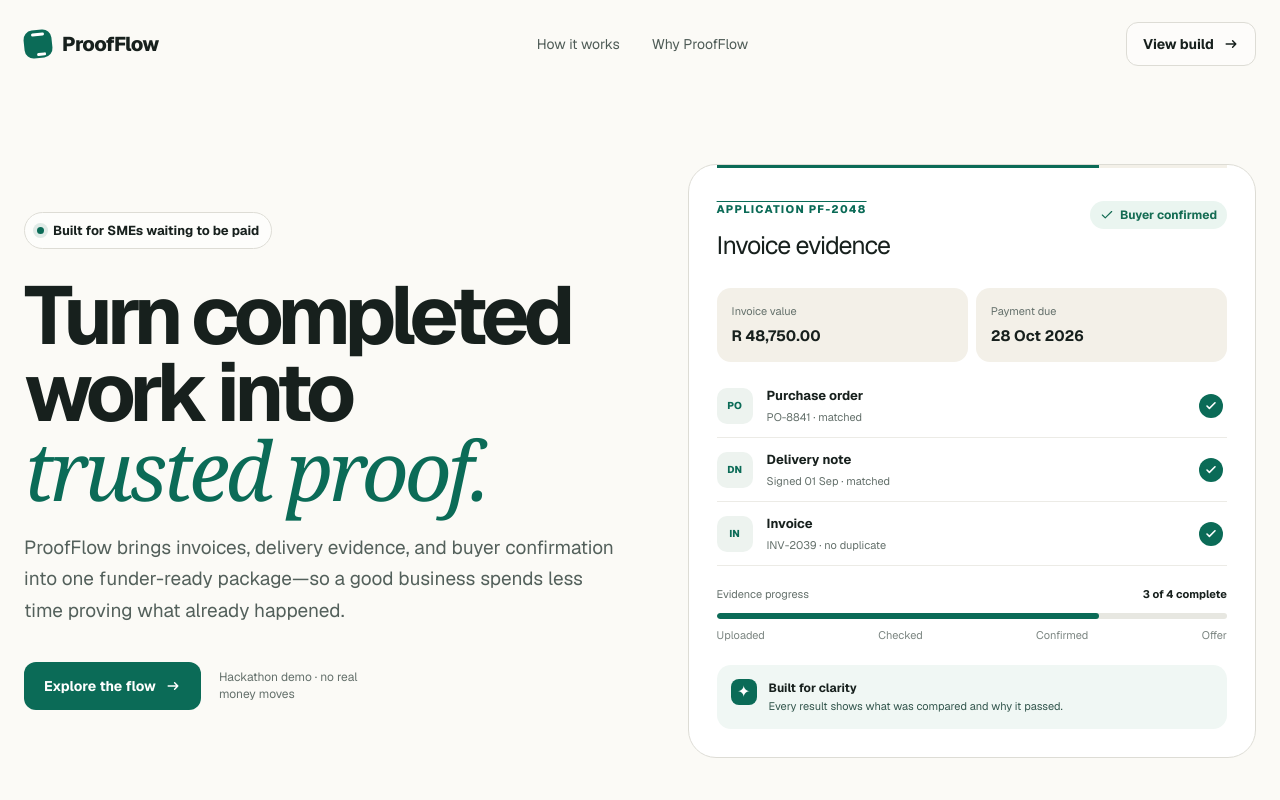
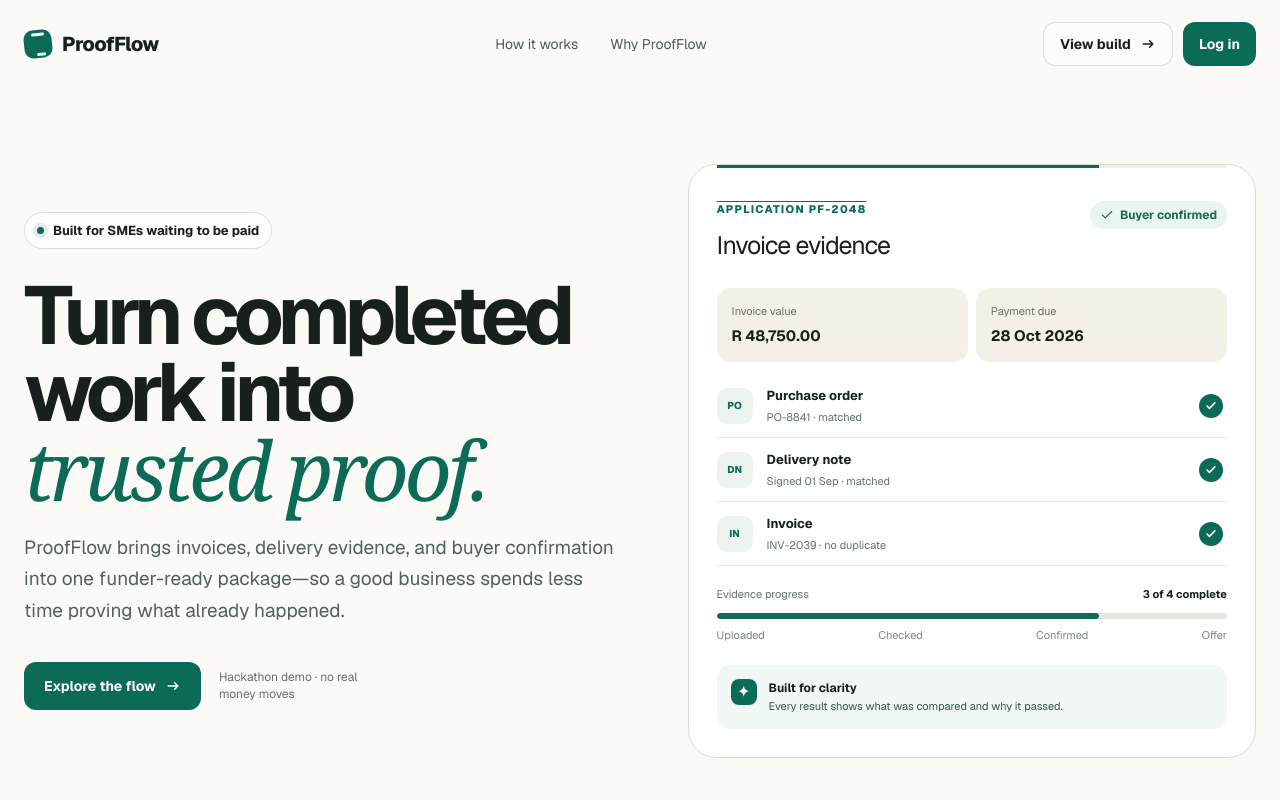
Before and after one commit to Baraka-kileo/proofflow, a Next.js app: page / in a window 1280 px wide. Shown: the top 800 px of the page. Built offline with nearby package versions, Linux system fonts and the light colour scheme.

Commit message:
feat: add landing page login action

```diff
--- a/src/app/globals.css
+++ b/src/app/globals.css
@@ -30,6 +30,7 @@
 .site-header nav { display:flex; align-items:center; gap:32px; font-size:14px; color:#4f5c57; }
 .site-header nav a { min-height:44px; display:inline-flex; align-items:center; }
 .site-header nav a:hover { color:var(--ink); }
+.site-actions { display:flex; align-items:center; gap:10px; }
 .button { min-height:48px; padding:0 20px; border-radius:12px; display:inline-flex; align-items:center; justify-content:center; gap:9px; font-weight:680; font-size:14px; transition:background-color .16s ease,color .16s ease,transform .16s ease,border-color .16s ease; }
 .button:hover { transform:translateY(-1px); }
 .button-small { min-height:44px; padding:0 16px; }
@@ -91,5 +92,5 @@
 @media (max-width:900px) { nav { display:none; }.hero { grid-template-columns:1fr; gap:56px; padding-top:56px; }.proof-card { max-width:620px; }.section-heading { grid-template-columns:1fr; gap:24px; }.section-heading p { margin:0; }.step-grid { grid-template-columns:1fr 1fr; }.step-grid li:nth-child(2) { border-right:0; }.why { grid-template-columns:1fr; gap:36px; } }
 @media (max-width:1023px) { .app-layout { display:block; }.app-rail { display:none; }.app-topbar { position:sticky; top:0; z-index:30; min-height:72px; }.mobile-bar { position:fixed; left:0; right:0; bottom:0; z-index:40; display:block; border-top:1px solid var(--border); background:rgba(255,255,255,.94); padding:max(6px,env(safe-area-inset-bottom)) 8px; backdrop-filter:blur(16px); }.mobile-bar nav { display:flex; } }
 @media (max-width:820px) { .login-layout { grid-template-columns:1fr; }.login-story { min-height:360px; }.login-panel { padding-block:56px; } }
-@media (max-width:600px) { .site-header,.hero,.workflow,footer { width:min(100% - 32px,1280px); }.site-header { height:72px; }.site-header .button { padding:0 12px; font-size:12px; }.hero { min-height:auto; padding:48px 0 72px; }.hero-copy { min-width:0; }.hero h1 { font-size:50px; }.hero-lead { font-size:16px; }.hero-actions { align-items:flex-start; flex-direction:column; }.microcopy { max-width:none; }.proof-card { border-radius:20px; padding:20px; }.proof-card-top { flex-direction:column; }.amount-row { grid-template-columns:1fr; }.proof-strip { justify-content:flex-start; overflow:hidden; flex-wrap:wrap; }.workflow { padding:88px 0; }.step-grid { grid-template-columns:1fr; }.step-grid li,.step-grid li+li { min-height:auto; padding:24px 0 32px; border-right:0; }.step-grid h3 { margin:38px 0 10px; }.why { padding-top:72px; padding-bottom:72px; }.why p { font-size:15px; }footer { align-items:flex-start; flex-direction:column; justify-content:center; } }
+@media (max-width:600px) { .site-header,.hero,.workflow,footer { width:min(100% - 32px,1280px); }.site-header { height:72px; }.site-header .button { padding:0 12px; font-size:12px; }.site-actions { gap:6px; }.site-actions .build-link { display:none; }.hero { min-height:auto; padding:48px 0 72px; }.hero-copy { min-width:0; }.hero h1 { font-size:50px; }.hero-lead { font-size:16px; }.hero-actions { align-items:flex-start; flex-direction:column; }.microcopy { max-width:none; }.proof-card { border-radius:20px; padding:20px; }.proof-card-top { flex-direction:column; }.amount-row { grid-template-columns:1fr; }.proof-strip { justify-content:flex-start; overflow:hidden; flex-wrap:wrap; }.workflow { padding:88px 0; }.step-grid { grid-template-columns:1fr; }.step-grid li,.step-grid li+li { min-height:auto; padding:24px 0 32px; border-right:0; }.step-grid h3 { margin:38px 0 10px; }.why { padding-top:72px; padding-bottom:72px; }.why p { font-size:15px; }footer { align-items:flex-start; flex-direction:column; justify-content:center; } }
 @media (prefers-reduced-motion:reduce) { html { scroll-behavior:auto; } *,*::before,*::after { animation-duration:.01ms!important; animation-iteration-count:1!important; transition-duration:.01ms!important; } }
--- a/src/app/page.tsx
+++ b/src/app/page.tsx
@@ -32,9 +32,14 @@
           <a href="#workflow">How it works</a>
           <a href="#why">Why ProofFlow</a>
         </nav>
-        <a className="button button-small button-quiet" href="https://github.com/Baraka-kileo/proofflow" target="_blank" rel="noreferrer">
-          View build <Arrow />
-        </a>
+        <div className="site-actions">
+          <a className="build-link button button-small button-quiet" href="https://github.com/Baraka-kileo/proofflow" target="_blank" rel="noreferrer">
+            View build <Arrow />
+          </a>
+          <Link className="button button-small button-primary" href="/login">
+            Log in
+          </Link>
+        </div>
       </header>
 
       <section className="hero" aria-labelledby="hero-title">
```
Also changed, not shown: 2 other files (tests, documents, lock files or other folders).
